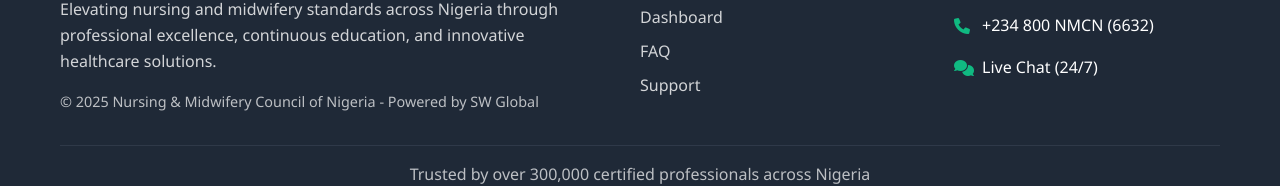
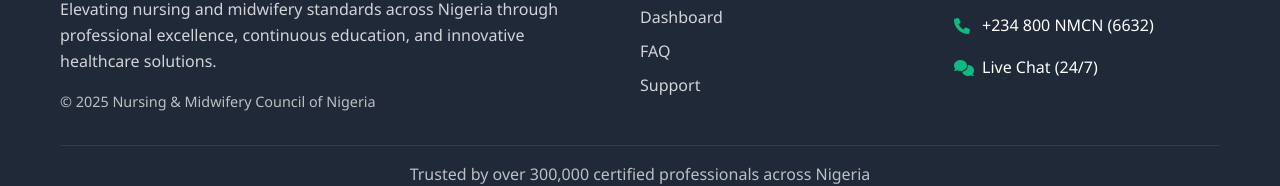
Before and after one commit to dejidee0/nurse-accreditation, a plain HTML site: page register.html in a window 1280 px wide. Shown: the part 2507-2693 px from the top of the page. Drawn offline with Linux system fonts and the light colour scheme.

Commit message:
Update register.html

```diff
--- a/register.html
+++ b/register.html
@@ -568,8 +568,7 @@
               healthcare solutions.
             </p>
             <p class="footer-copy">
-              © 2025 Nursing & Midwifery Council of Nigeria - Powered by SW
-              Global
+              © 2025 Nursing & Midwifery Council of Nigeria
             </p>
           </div>
 
```
